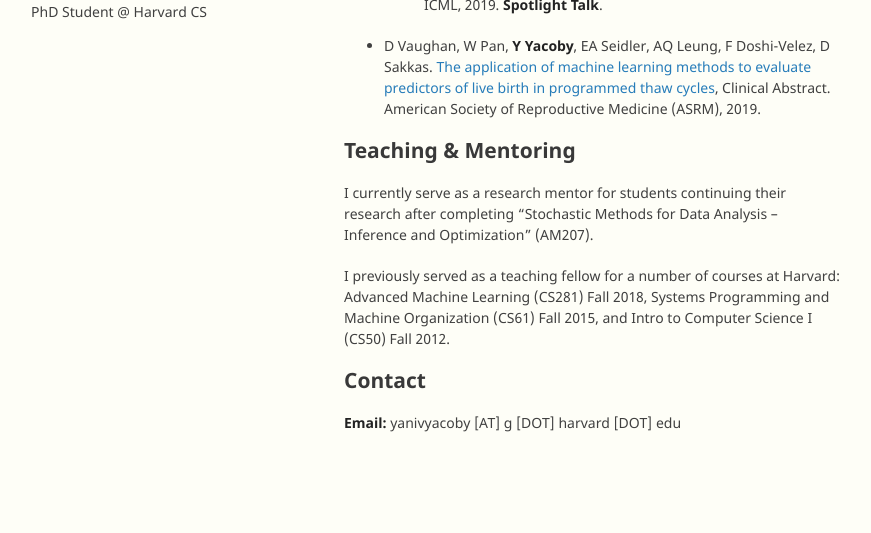
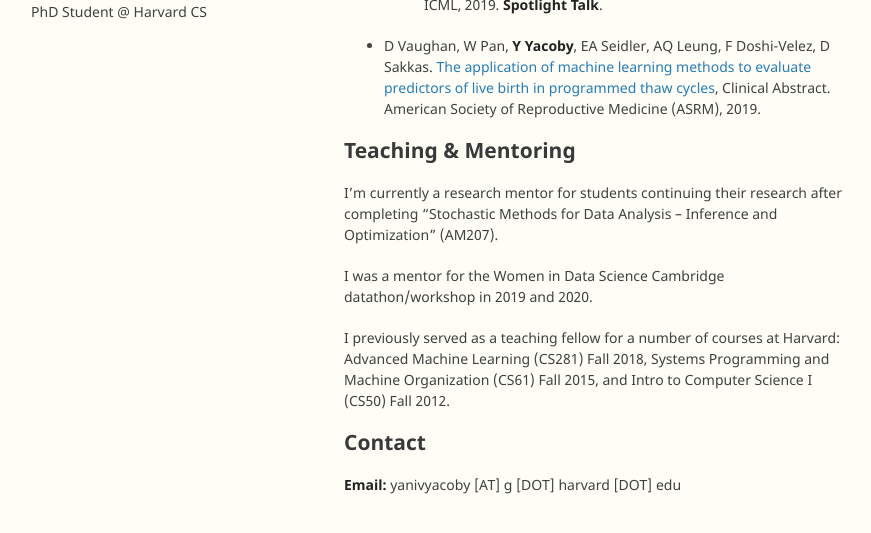
Before and after one commit to yanivyacoby/yanivyacoby.github.io, a Jekyll site: the page built from index.md, in a window 1280 px wide and 900 px high, scrolled down 646 px, cut to the strip 335-868 px from the top of the window. Shown: the whole strip, without its empty margins (226-1097 px from the left). Built offline with Jekyll 4.4.1, drawn with Linux system fonts in a browser that asks for light colours; our own code applies the rules of GitHub Pages for plain Markdown files; before the commit the page ends 1484 px from its top, so only the background shows below that.

Commit message:
Update index.md

```diff
--- a/index.md
+++ b/index.md
@@ -44,8 +44,10 @@ Advances in Approximate Bayesian Inference (AABI), 2019, Proceedings of Machine
 
 ## Teaching & Mentoring
 
-I currently serve as a research mentor for students continuing
+I'm currently a research mentor for students continuing
 their research after completing "Stochastic Methods for Data Analysis -- Inference and Optimization" (AM207).
+
+I was a mentor for the Women in Data Science Cambridge datathon/workshop in 2019 and 2020.
 
 I previously served as a teaching fellow for a number of courses at Harvard:
 Advanced Machine Learning (CS281) Fall 2018,
```
